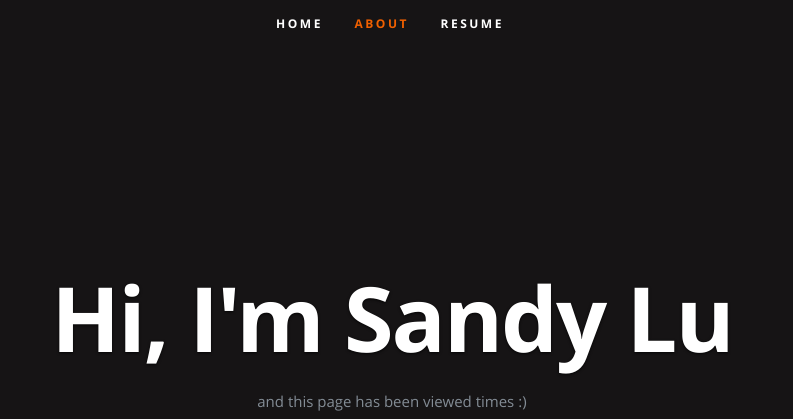
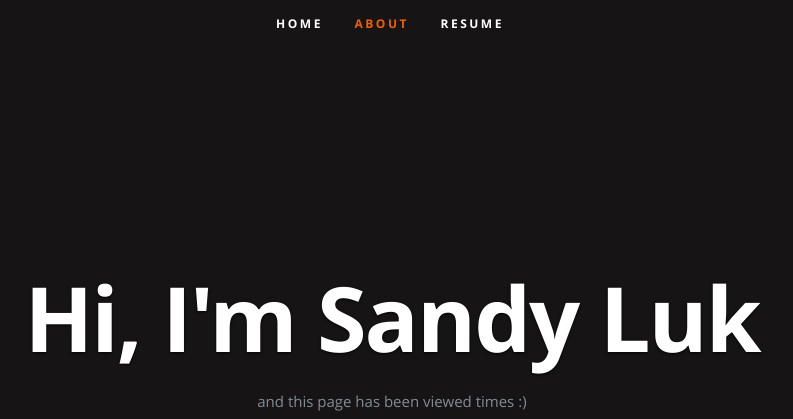
Before and after one commit to sandylukita/azure-resume2, a plain HTML site: page frontend/index.html in a window 1280 px wide. Shown: the top 419 px of the page, without its empty margins (250-1043 px from the left). Drawn offline with nearby package versions, Linux system fonts and the light colour scheme; no server answers.

Commit message:
changed index.html

```diff
--- a/frontend/index.html
+++ b/frontend/index.html
@@ -54,7 +54,7 @@
 
       <div class="row banner">
          <div class="banner-text">
-            <h1 class="responsive-headline">Hi, I'm Sandy Lu</h1>
+            <h1 class="responsive-headline">Hi, I'm Sandy Luk</h1>
 
             <p>and this page has been viewed <a id="counter"></a> times :) </p>
             <ul class="social">
```
